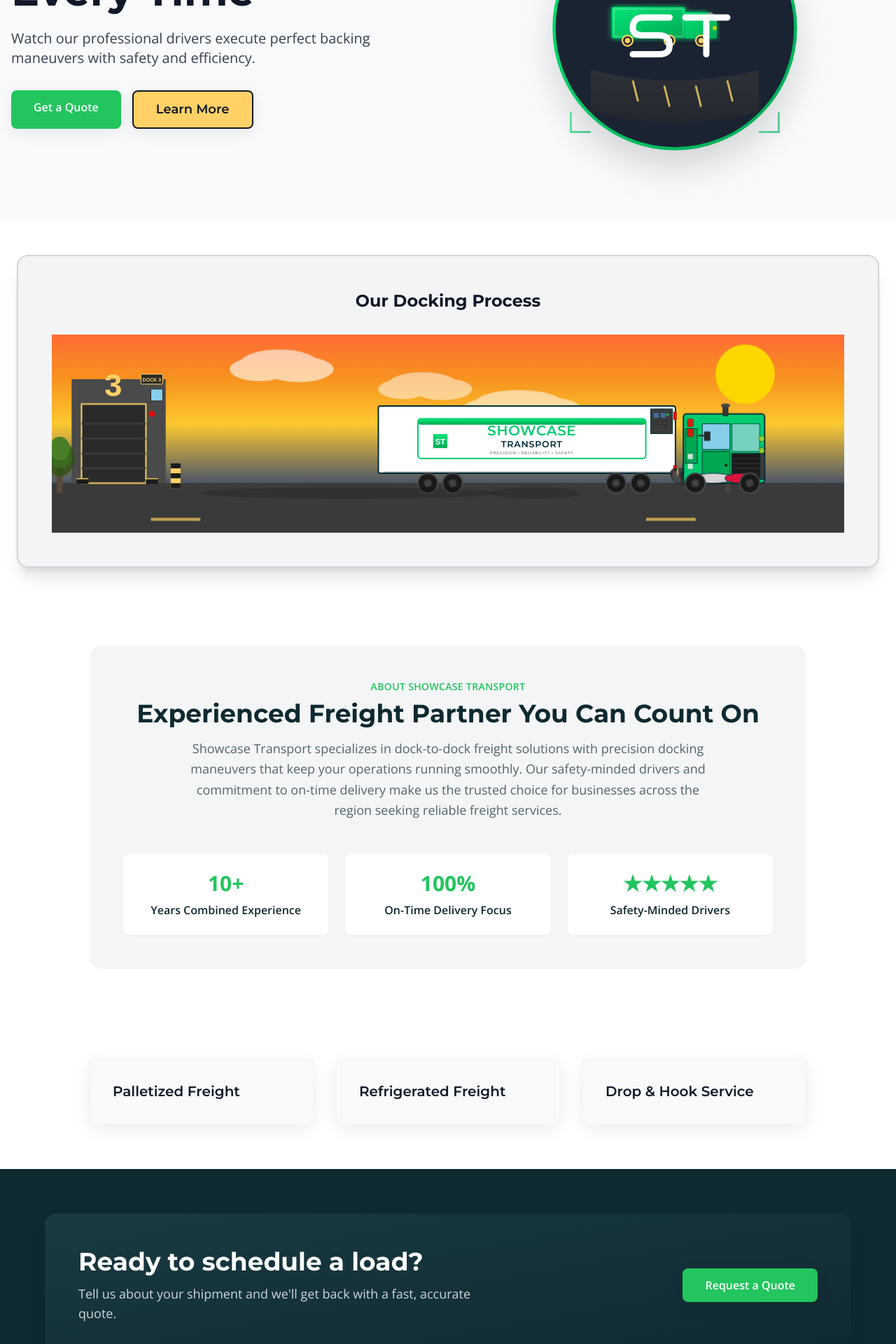
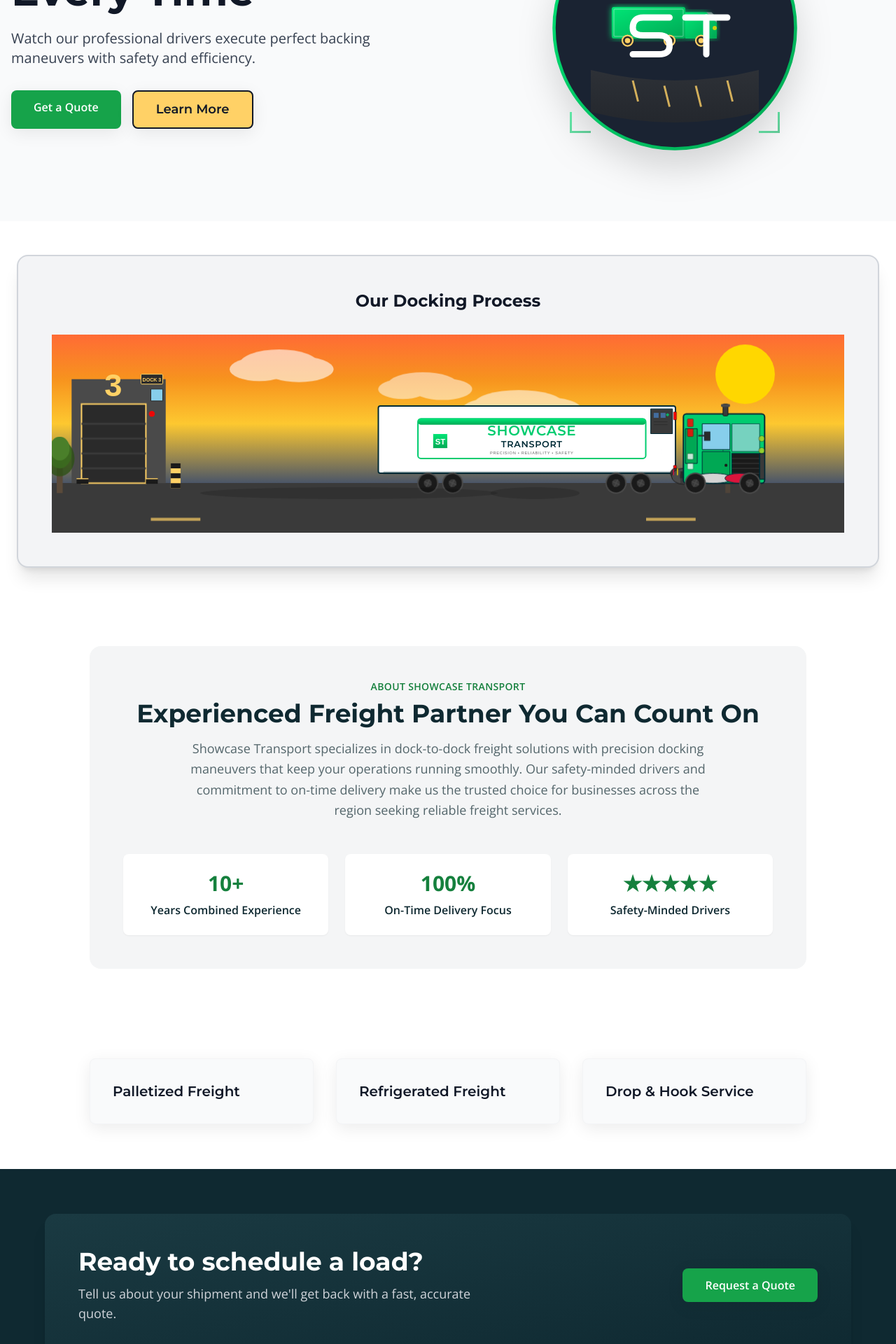
Before and after one commit to knightofren2588/showcase-transport, a React (Vite) app: page / in a window 1280 px wide. Shown: the part 300-2220 px from the top of the page at 70% size. Built offline with nearby package versions, Linux system fonts and the light colour scheme.

Commit message:
Update Home.jsx with improved styling and content

```diff
--- a/src/pages/Home.jsx
+++ b/src/pages/Home.jsx
@@ -22,7 +22,7 @@
               <div className="flex flex-col sm:flex-row gap-4">
                 <Link
                   to="/contact"
-                  className="brand-btn inline-block text-center bg-green-500 text-white px-8 py-3 rounded-lg font-semibold hover:bg-green-600 transition"
+                  className="brand-btn inline-block text-center bg-green-600 text-white px-8 py-3 rounded-lg font-semibold hover:bg-green-700 transition"
                 >
                   Get a Quote
                 </Link>
@@ -60,7 +60,7 @@
         <div className="container mx-auto px-4">
           <div className="max-w-5xl mx-auto bg-[#F4F5F6] rounded-2xl p-8 md:p-12">
             <div className="text-center mb-8">
-              <p className="text-sm font-semibold text-green-500 uppercase tracking-wide mb-2">
+              <p className="text-sm font-semibold text-green-700 uppercase tracking-wide mb-2">
                 About Showcase Transport
               </p>
               <h2 className="text-3xl md:text-4xl font-bold text-[#0F2931] mb-4">
@@ -72,15 +72,15 @@
             </div>
             <div className="grid md:grid-cols-3 gap-6 mt-12">
               <div className="bg-white rounded-lg p-6 text-center shadow-sm">
-                <div className="text-3xl font-bold text-green-500 mb-2">10+</div>
+                <div className="text-3xl font-bold text-green-700 mb-2">10+</div>
                 <p className="text-[#0F2931] font-semibold">Years Combined Experience</p>
               </div>
               <div className="bg-white rounded-lg p-6 text-center shadow-sm">
-                <div className="text-3xl font-bold text-green-500 mb-2">100%</div>
+                <div className="text-3xl font-bold text-green-700 mb-2">100%</div>
                 <p className="text-[#0F2931] font-semibold">On-Time Delivery Focus</p>
               </div>
               <div className="bg-white rounded-lg p-6 text-center shadow-sm">
-                <div className="text-3xl font-bold text-green-500 mb-2">★★★★★</div>
+                <div className="text-3xl font-bold text-green-700 mb-2">★★★★★</div>
                 <p className="text-[#0F2931] font-semibold">Safety-Minded Drivers</p>
               </div>
             </div>
@@ -122,7 +122,7 @@
               <div className="flex flex-col sm:flex-row gap-4 items-center md:items-end md:flex-shrink-0">
                 <Link
                   to="/contact"
-                  className="brand-btn bg-green-500 text-white px-8 py-3 rounded-lg font-semibold hover:bg-green-600 transition w-full sm:w-auto text-center"
+                  className="brand-btn bg-green-600 text-white px-8 py-3 rounded-lg font-semibold hover:bg-green-700 transition w-full sm:w-auto text-center"
                 >
                   Request a Quote
                 </Link>
```
